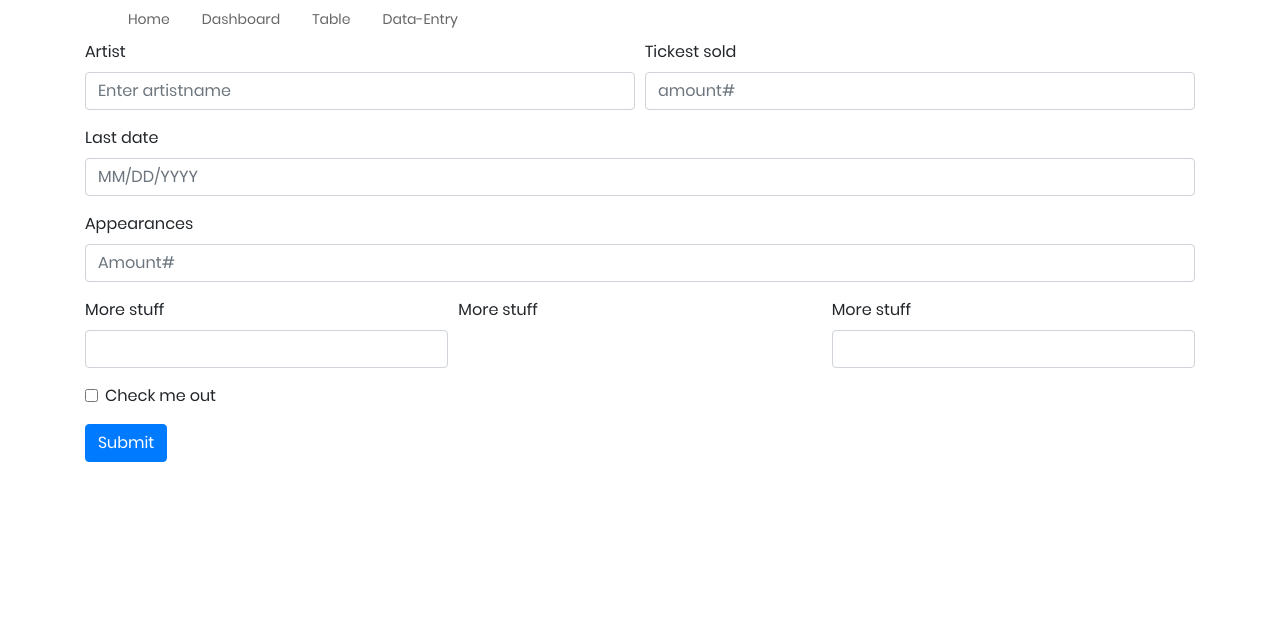
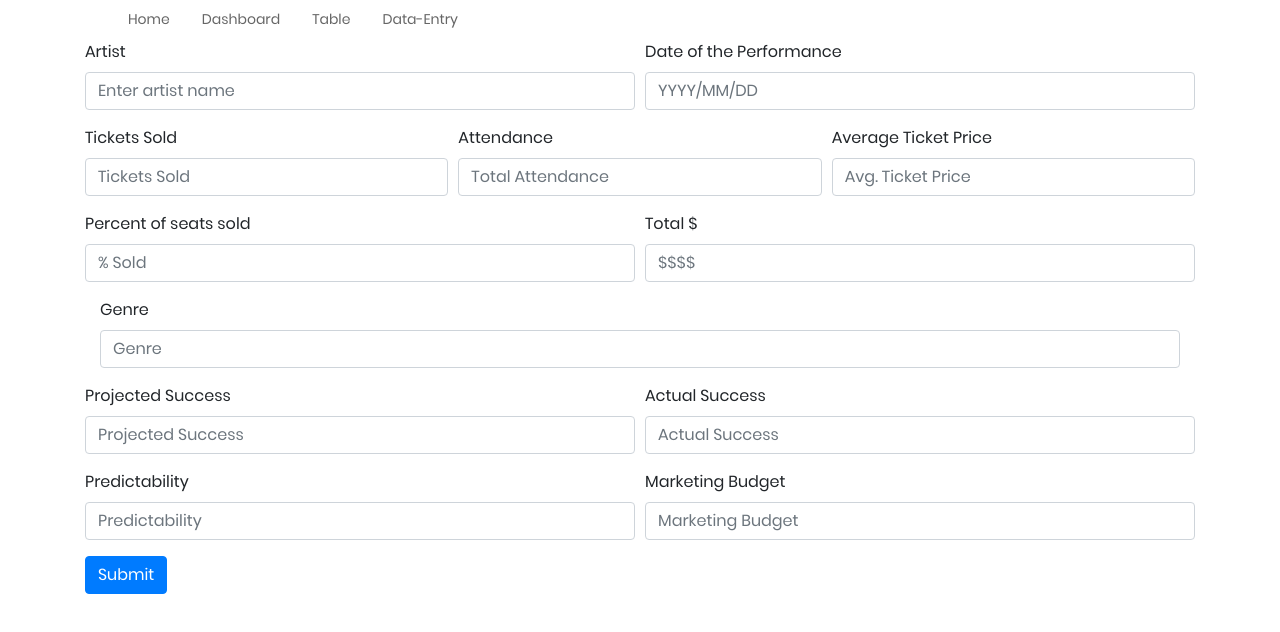
Before and after one commit to smiro35/music-hall, a React (Create React App) app: page /MyData in a window 1280 px wide. Shown: the top 632 px of the page. Built offline with nearby package versions, Linux system fonts and the light colour scheme.

Commit message:
Forms updated with fields matching spreadsheet

```diff
--- a/src/components/form/form.js
+++ b/src/components/form/form.js
@@ -1,12 +1,12 @@
 import React from 'react';
 // import SimpleContainer from '../Container/Container'
-import{Form,Col,Button, Container} from "react-bootstrap";
+import { Form, Col, Button, Container } from "react-bootstrap";
 
 
-function MyForm(){
+function MyForm() {
 
 
-    return(
+  return (
 
 
 
@@ -16,45 +16,77 @@ function MyForm(){
         <Form.Row>
           <Form.Group as={Col} controlId="formGridEmail">
             <Form.Label>Artist</Form.Label>
-      <Form.Control type="email" placeholder="Enter artistname" />
+            <Form.Control type="email" placeholder="Enter artist name" />
           </Form.Group>
 
+          <Form.Group as={Col} controlId="formGridEmail">
+            <Form.Label>Date of the Performance</Form.Label>
+            <Form.Control type="email" placeholder="YYYY/MM/DD" />
+          </Form.Group>
+        </Form.Row>
+        <Form.Row>
           <Form.Group as={Col} controlId="formGridPassword">
-      <Form.Label>Tickest sold</Form.Label>
-      <Form.Control type="Amount#" placeholder="amount#" />
+            <Form.Label>Tickets Sold</Form.Label>
+            <Form.Control type="Amount#" placeholder="Tickets Sold" />
+          </Form.Group>
+
+          <Form.Group as={Col} controlId="formGridAddress2">
+            <Form.Label>Attendance</Form.Label>
+            <Form.Control placeholder="Total Attendance" />
+          </Form.Group>
+
+          <Form.Group as={Col} controlId="formGridCity">
+            <Form.Label>Average Ticket Price</Form.Label>
+            <Form.Control placeholder="Avg. Ticket Price" />
+          </Form.Group>
+
+
+        </Form.Row>
+
+        <Form.Row>
+
+
+          <Form.Group as={Col} controlId="formGridState">
+            <Form.Label>Percent of seats sold</Form.Label>
+            <Form.Control placeholder="% Sold" />
+          </Form.Group>
+
+          <Form.Group as={Col} controlId="formGridAddress1">
+            <Form.Label>Total $</Form.Label>
+            <Form.Control placeholder="$$$$" />
           </Form.Group>
         </Form.Row>
 
-  <Form.Group controlId="formGridAddress1">
-    <Form.Label>Last date</Form.Label>
-    <Form.Control placeholder="MM/DD/YYYY" />
-  </Form.Group>
-
-  <Form.Group controlId="formGridAddress2">
-    <Form.Label>Appearances</Form.Label>
-    <Form.Control placeholder="Amount#" />
+        <Form.Group as={Col} id="formGridCheckbox">
+          <Form.Label>Genre</Form.Label>
+          <Form.Control placeholder="Genre" />
         </Form.Group>
 
         <Form.Row>
-    <Form.Group as={Col} controlId="formGridCity">
-      <Form.Label>More stuff</Form.Label>
-      <Form.Control />
+          <Form.Group as={Col} id="formGridCheckbox">
+            <Form.Label>Projected Success</Form.Label>
+            <Form.Control placeholder="Projected Success" />
           </Form.Group>
 
-    <Form.Group as={Col} controlId="formGridState">
-      <Form.Label>More stuff</Form.Label>
-
+          <Form.Group as={Col} id="formGridCheckbox">
+            <Form.Label>Actual Success</Form.Label>
+            <Form.Control placeholder="Actual Success" />
           </Form.Group>
 
-    <Form.Group as={Col} controlId="formGridZip">
-      <Form.Label>More stuff</Form.Label>
-      <Form.Control />
+        </Form.Row>
+        <Form.Row>
+
+          <Form.Group as={Col} id="formGridCheckbox">
+            <Form.Label>Predictability</Form.Label>
+            <Form.Control placeholder="Predictability" />
           </Form.Group>
+
+          <Form.Group as={Col} id="formGridCheckbox">
+            <Form.Label>Marketing Budget</Form.Label>
+            <Form.Control placeholder="Marketing Budget" />
+          </Form.Group>
+
         </Form.Row>
-
-  <Form.Group id="formGridCheckbox">
-    <Form.Check type="checkbox" label="Check me out" />
-  </Form.Group>
 
         <Button variant="primary" type="submit">
           Submit
```
Also changed, not shown: 1 other file (tests, documents, lock files or other folders). Lines whose indentation alone changed are shown as unchanged.
